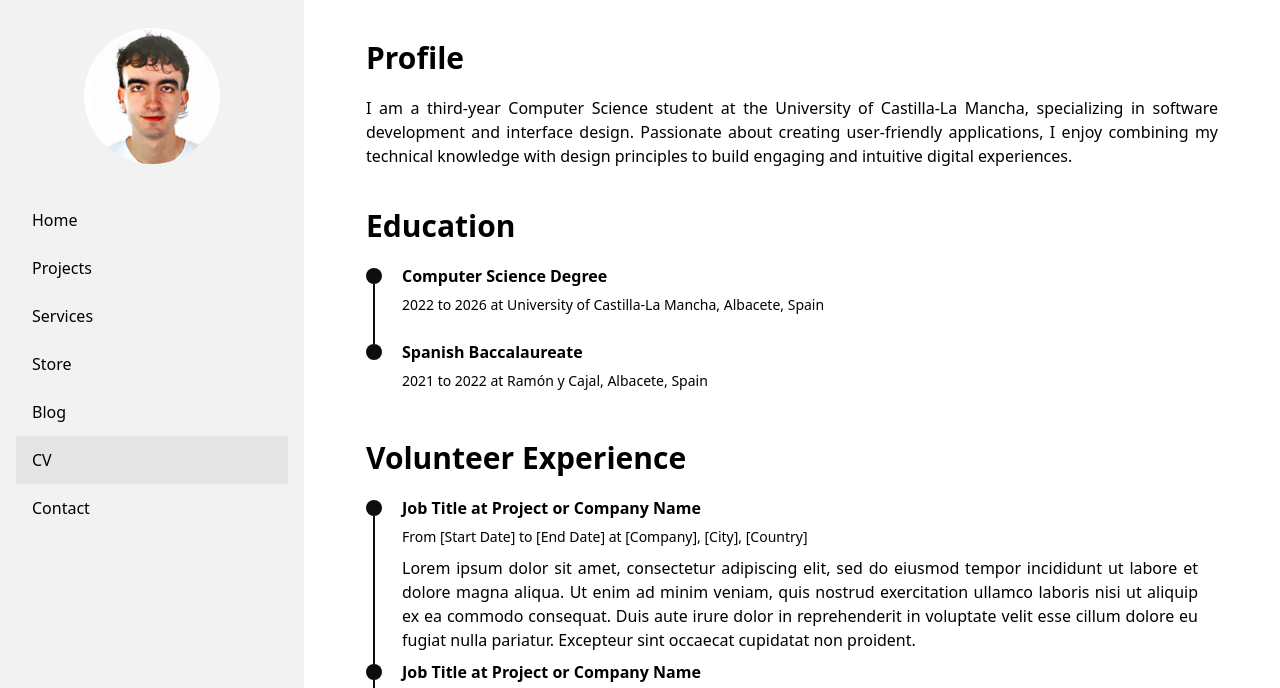
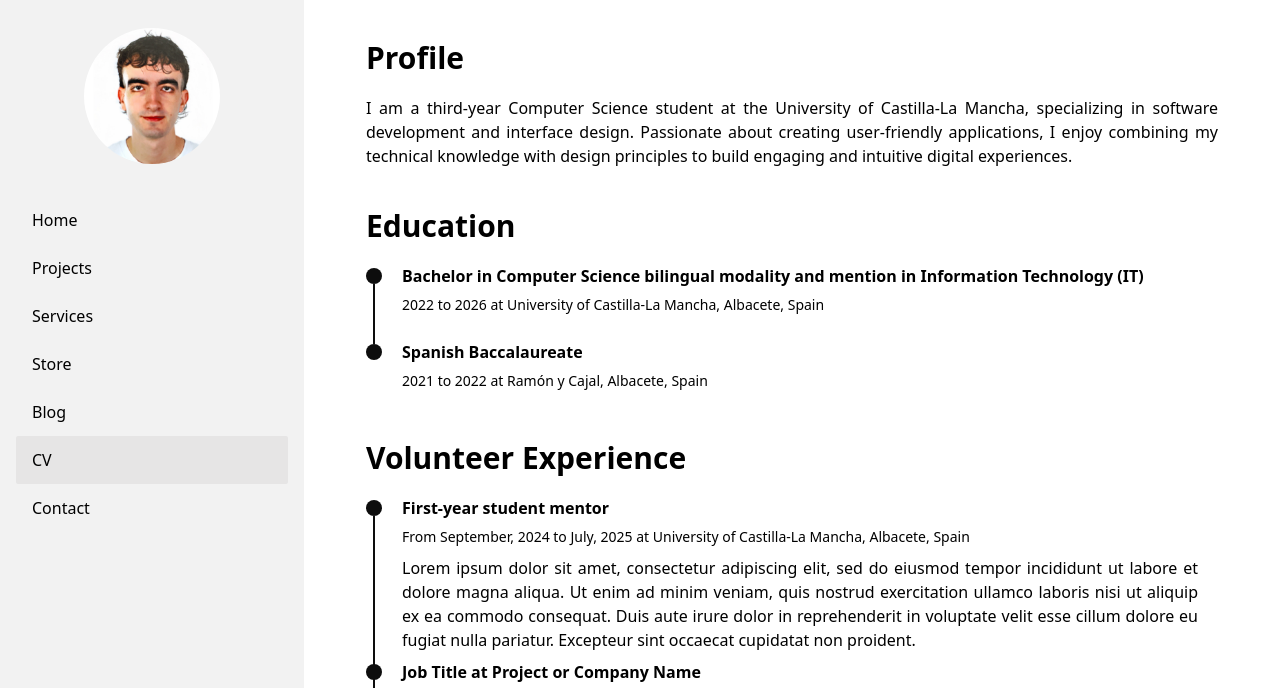
Before and after one commit to JavierGarciaUCLM/JavierGarciaUCLM.github.io, an Astro site: page /cv in a window 1280 px wide. Shown: the top 688 px of the page. Built offline with nearby package versions, Linux system fonts and the light colour scheme; Astro itself is replaced by a stand-in of ours.

Commit message:
Update cv.astro

```diff
--- a/src/pages/cv.astro
+++ b/src/pages/cv.astro
@@ -19,7 +19,7 @@ import TimeLineElement from "../components/cv/TimeLine.astro";
 
   <div class="time-line-container grid gap-4 mb-10">
     <TimeLineElement
-      title="Computer Science Degree"
+      title="Bachelor in Computer Science bilingual modality and mention in Information Technology (IT)"
       subtitle="2022 to 2026 at University of Castilla-La Mancha, Albacete, Spain"
     />
     <TimeLineElement
@@ -34,8 +34,8 @@ import TimeLineElement from "../components/cv/TimeLine.astro";
 
   <div class="time-line-container mb-10">
     <TimeLineElement
-      title="Job Title at Project or Company Name"
-      subtitle="From [Start Date] to [End Date] at [Company], [City], [Country]"
+      title="First-year student mentor"
+      subtitle="From September, 2024 to July, 2025 at University of Castilla-La Mancha, Albacete, Spain"
     >
       Lorem ipsum dolor sit amet, consectetur adipiscing elit, sed do eiusmod tempor incididunt ut labore et dolore magna aliqua. Ut enim ad minim veniam, quis nostrud exercitation ullamco laboris nisi ut aliquip ex ea commodo consequat. Duis aute irure dolor in reprehenderit in voluptate velit esse cillum dolore eu fugiat nulla pariatur. Excepteur sint occaecat cupidatat non proident.
     </TimeLineElement>
```
